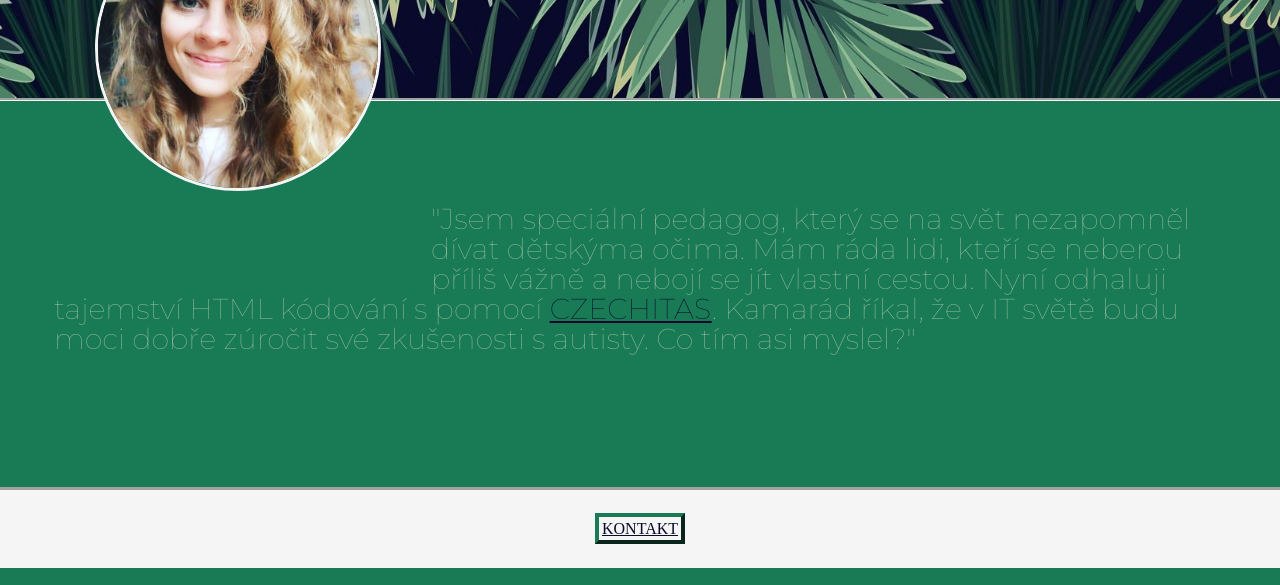
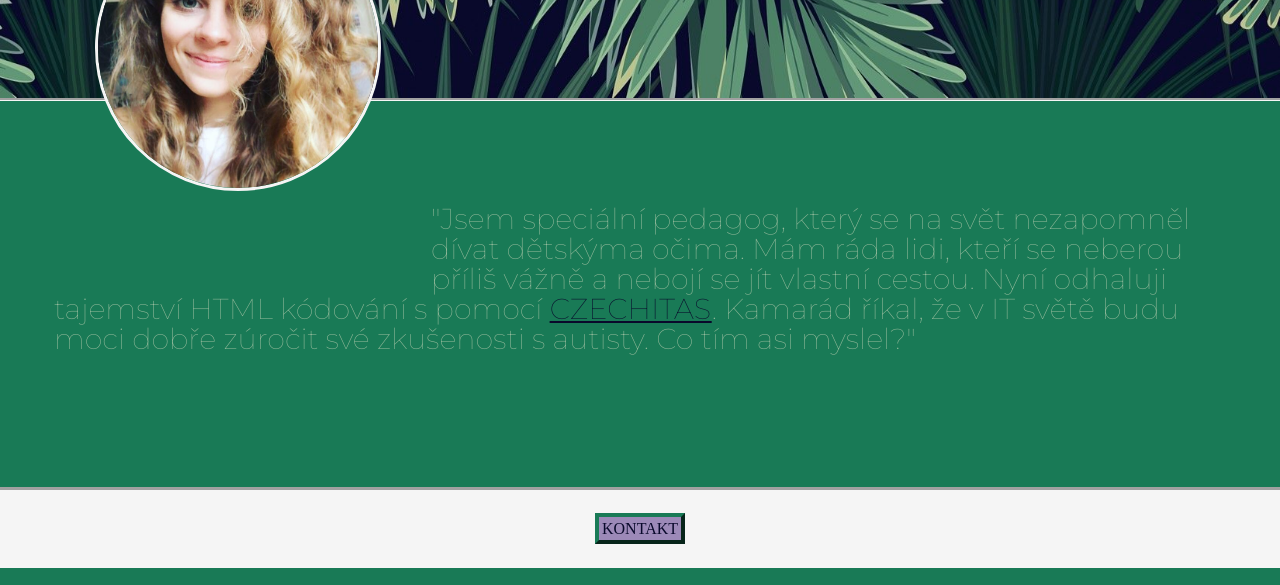
Before and after one commit to tvorimweb-2020-praha-podzim/du-01-vizitka-domihtml, a plain HTML site: page index.html in a window 1280 px wide. Shown: the part 215-800 px from the top of the page. Drawn offline with Linux system fonts and the light colour scheme.

Commit message:
Vytvořila jsem klikací tlačítko Kontakt

```diff
--- a/style.css
+++ b/style.css
@@ -57,4 +57,9 @@ a {
 footer a {
   border: 4px outset #197A56;
   padding: 0.2rem;
+  text-decoration: none;
+  background-color: #9c89b8;
 }
+footer a:hover, footer a:active {
+  border: 4px inset #197A56;
+}
```
